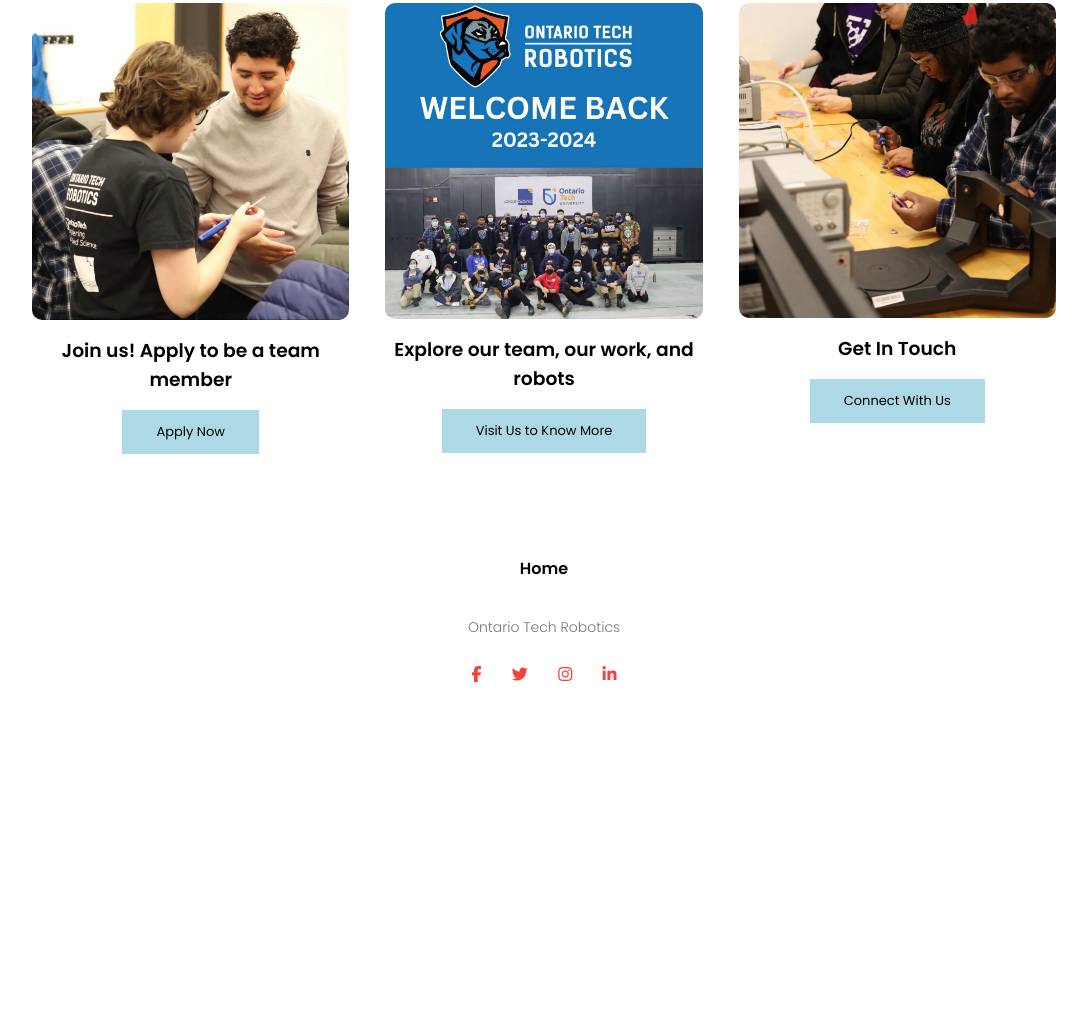
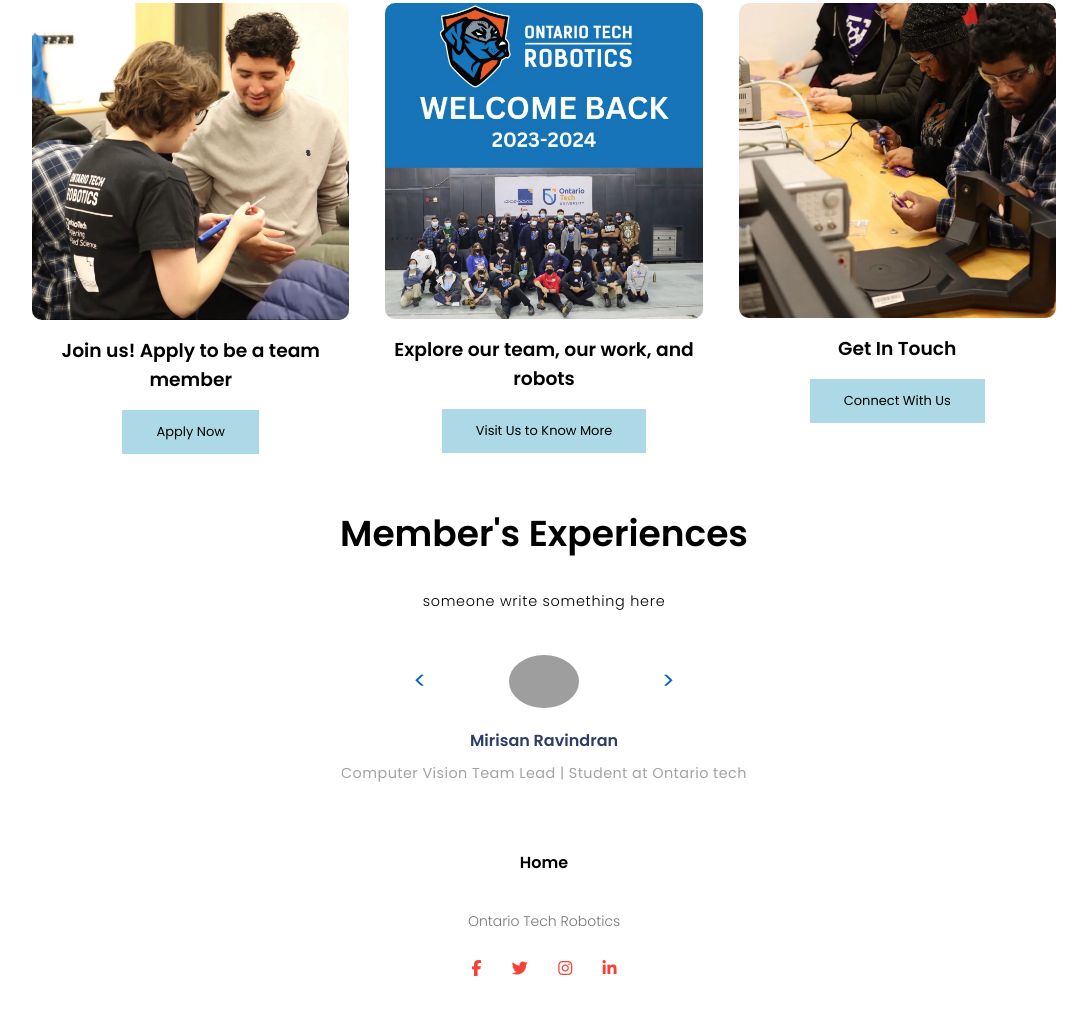
Before and after one commit to MirisanRavindran/OTU-Robotics-Website, a plain HTML site: page pages/index.html in a window 1280 px wide. Shown: the part 1868-2882 px from the top of the page, without its empty margins (96-1183 px from the left). Before the commit the page ends 2598 px from the top, so only its background shows below. Drawn offline with nearby package versions, Linux system fonts and the light colour scheme; grey boxes are pictures that could not be loaded; a small style sheet from the web is missing.

Commit message:
Maded changes to the homepage

```diff
--- a/css/style.css
+++ b/css/style.css
@@ -643,6 +643,115 @@
     }
 }
 
+
+/*------References -----*/
+
+#References h1 {
+    text-align: center;
+  }
+
+@media (max-width:700px){
+    .container{
+        font-size: 1rem;
+        padding: 1rem;
+    }
+}
+
+.img-con {
+	position: absolute;
+}
+.img-con img {
+	height: 1px;
+	width: 1px;
+}
+.wrapper {
+	position: relative;
+	display: -webkit-box;
+	display: -ms-flexbox;
+	display: flex;
+	border-radius: 0.6em;
+
+}
+.testimonial-container {
+    width: 100%; /* Adjusted to 100% */
+    height: 100%;
+    position: relative;
+    margin: auto;
+    padding: 0em 1.2em;
+    overflow-x: hidden;
+}
+.testimonial-container p {
+	color: black;
+	text-align: center;
+	font-size: 0.9em;
+	line-height: 2em;
+	letter-spacing: 0.05em;
+    overflow-x: hidden;
+}
+.container{
+    overflow-x: hidden;
+}
+.testimonial-container img {
+	display: block;
+	margin: 1.8em auto 1.25em auto;
+	border-radius: 50%;
+	width: 4.4em;
+}
+.testimonial-container h3 {
+	color: #2d3d67;
+	font-size: 1em;
+	text-align: center;
+}
+.testimonial-container h6 {
+	color: #a3a3a3;
+	font-size: 0.9em;
+	letter-spacing: 0.03em;
+	font-weight: 400;
+	text-align: center;
+}
+.wrapper button {
+	font-size: 1.8em;
+	color: #0563bb;
+	height: 2.2em;
+	width: 2.2em;
+	position: absolute;
+	margin: auto;
+	top: 0;
+	bottom: 0;
+	background-color: #ffffff;
+	border: none;
+	border-radius: 50%;
+	cursor: pointer;
+    transition: 0.3s;
+
+}
+.wrapper button:hover{
+background-color:   #0563bb;
+  color: #ffffff;
+}
+button#next {
+    right: -1.8em; /* Adjusted position */
+    font-size: 1.5em; /* Adjusted font size */
+    height: 1.5em; /* Adjusted height */
+    width: 1.5em; /* Adjusted width */
+    left: 205px;
+}
+
+
+button#prev {
+	left: -1.8em;
+    font-size: 1.5em; /* Adjusted font size */
+    height: 1.5em; /* Adjusted height */
+    width: 1.5em; /* Adjusted width */
+    right: 205px;
+}
+
+@media screen and (max-width: 650px) {
+	.wrapper {
+		font-size: 16px;
+	}
+}
+
 .footer-link{
     text-decoration: none;
     color: #777;
--- a/js/main.js
+++ b/js/main.js
@@ -49,3 +49,56 @@
     // Add your code to hide the menu here
     document.getElementById('navLinks').style.right = '-250px';
 }
+
+
+const testimonials = [
+    {
+      name: "Mirisan Ravindran",
+      job: "Computer Vision Team Lead | Student at Ontario tech",
+      image: "https://static-exp1.licdn.com/sc/h/244xhbkr7g40x6bsu4gi6q4ry",
+      testimonial:
+        "someone write something here"
+    },
+    {
+      name: "Kenneth idk his last name",
+      job: "Camper | Durham College",
+      image: "https://static-exp1.licdn.com/sc/h/244xhbkr7g40x6bsu4gi6q4ry",
+      testimonial:
+        "someone write something"
+    },
+    {
+      name: "What's sup",
+      job: "idk | homeless",
+      image: "https://static-exp1.licdn.com/sc/h/244xhbkr7g40x6bsu4gi6q4ry",
+      testimonial:
+        "anyone wanna to do this"
+    },
+    {
+      name: "Ronal",
+      job: "where | when",
+      image: "https://static-exp1.licdn.com/sc/h/244xhbkr7g40x6bsu4gi6q4ry",
+      testimonial:
+        "idk"
+    }
+  ];
+  let f = 0;
+  let j = testimonials.length;
+  let testimonialContainer = document.getElementById("testimonial-container");
+  function next() {
+    f = (j + f + 1) % j;
+    displayTestimonial();
+  }
+
+  function prev() {
+    f = (j + f - 1) % j;
+    displayTestimonial();
+  }
+  let displayTestimonial = () => {
+    testimonialContainer.innerHTML = `
+          <p>${testimonials[f].testimonial}</p>
+           <img src=${testimonials[f].image}></img>
+          <h3>${testimonials[f].name}</h3>
+          <h6>${testimonials[f].job}</h6>
+          `;
+  };
+  window.onload = displayTestimonial;
--- a/pages/index.html
+++ b/pages/index.html
@@ -16,8 +16,6 @@
     <!-- gsap -->
     <script src="https://cdnjs.cloudflare.com/ajax/libs/gsap/3.11.5/gsap.min.js" integrity="sha512-cOH8ndwGgPo+K7pTvMrqYbmI8u8k6Sho3js0gOqVWTmQMlLIi6TbqGWRTpf1ga8ci9H3iPsvDLr4X7xwhC/+DQ==" crossorigin="anonymous" referrerpolicy="no-referrer"></script>
     <script src="https://cdnjs.cloudflare.com/ajax/libs/gsap/2.1.3/TweenMax.min.js" integrity="sha256-lPE3wjN2a7ABWHbGz7+MKBJaykyzqCbU96BJWjio86U=" crossorigin="anonymous"></script>
-
-    <script src="/js/main.js"></script>
 </head>
 
 
@@ -57,7 +55,7 @@
 
     </section>
 
-    <!---------- course ----------->
+    <!---------- about us ----------->
 
     <section class="about-us">
         <div class="row">
@@ -101,6 +99,25 @@
         </div>
     </section>
 
+    <!---------- References ---------->
+
+    <section id="References">
+            <h1 class="hidden animate__animated text ">Member's Experiences</h1>
+        </div>
+        <div class="container" style="width: 80%; margin-bottom: 0;">
+          <div class="wrapper">
+            <div class="testimonial-container" id="testimonial-container">
+              <div id="testimonial1" class="active">
+                <img src="" />
+              </div>
+            </div>
+            <button id="prev" onclick="prev()">&lt;</button>
+            <button id="next" onclick="next()">&gt;</button>
+          </div>
+        </div>
+        </div>
+      </section>
+
     <!-------- footer ---------->
 
     <section class="footer">
@@ -128,6 +145,9 @@
         }
     </script>
 
+
+<script src="/js/main.js"></script>
+
 </body>
 
 </html>
```
